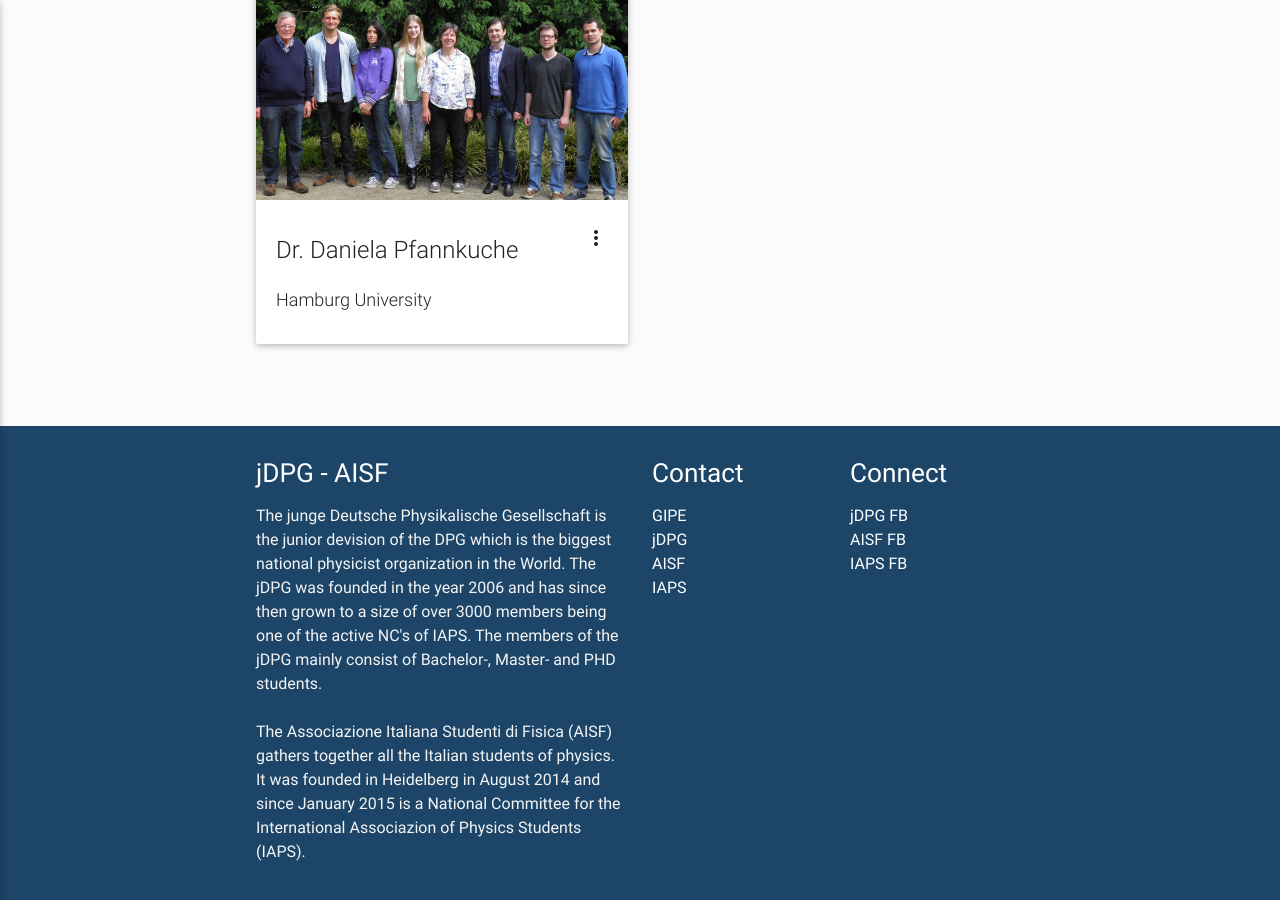
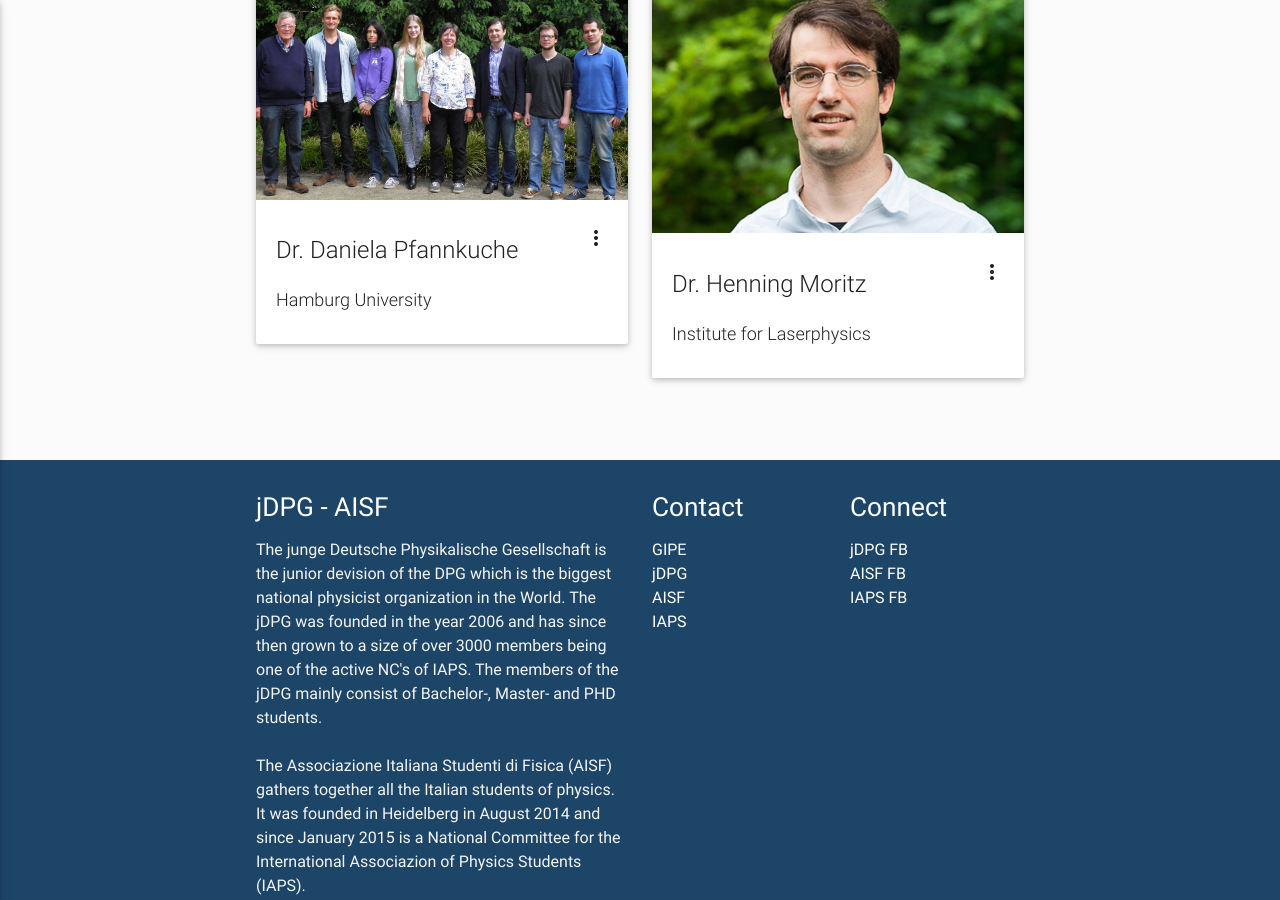
Before and after one commit to eligara/gipe, a Jekyll site: the page built from speakers.html, in a window 1280 px wide and 900 px high, scrolled down 742 px. Built offline with Jekyll 4.4.1, drawn with Linux system fonts in a browser that asks for light colours; nearby versions of some CDN libraries.

Commit message:
add henning

```diff
--- a/_data/speakers.yml
+++ b/_data/speakers.yml
@@ -17,3 +17,8 @@ Prior to joining Russell Reynolds Associates, Boris spent four years as a consul
     title: Dr. Daniela Pfannkuche
     descr: "Dr. Daniela Pfannkuche is a Professor at the University of Hamburg. She's a research group leader in Dynamics in correlated systems. Her interest are transport through nanostructures with focus on switching dynamics in magnetic nanostructures, spin dynamics in a time convolutionless approach and aano-electromechanical Systems (NEMS). Daniela is also interested in short time dynamics expecially model systems in short-pulsed light fields, doublon dynamics in ultra-cold gases and coupled dynamics of multi-component Bose-gases. She's also a researcher at the Hamburg Centre for Ultrafast Imaging."
     shortdes: "Hamburg University"
+
+  - img: img/speakers/henning.jpg
+    title: Dr. Henning Moritz
+    descr: "Dr. Henning Moritz is a Professor at the University of Hamburg. He's the Head of Group research at the Institute for Laserphysics. His main fields of interests are strongly correlated systems, quantum phase transitions, interacting fermions in optical lattices, low dimensional systems nonequilibrium phenomena, transport, mesoscopic physics and atomic gases in nanostructures"
+    shortdes: "Institute for Laserphysics"
```
Also changed, not shown: img/speakers/henning.jpg (added).
